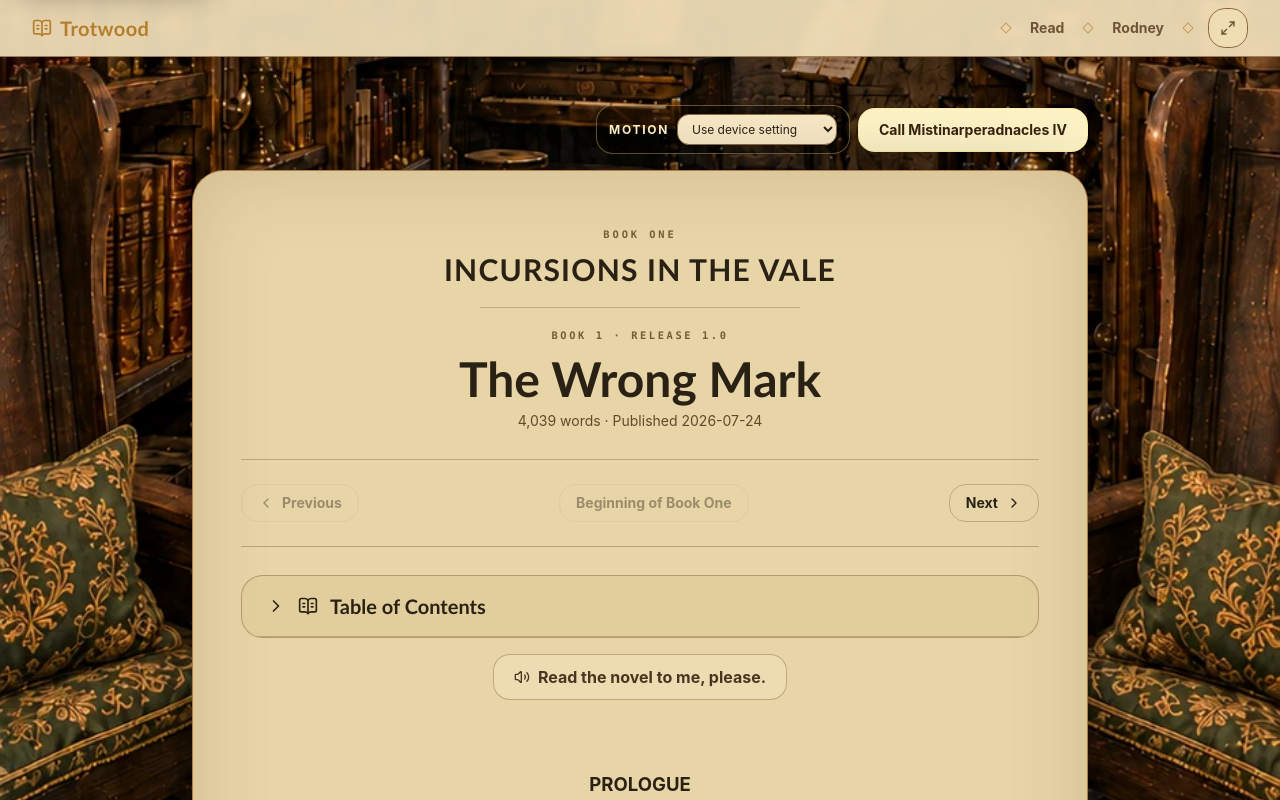
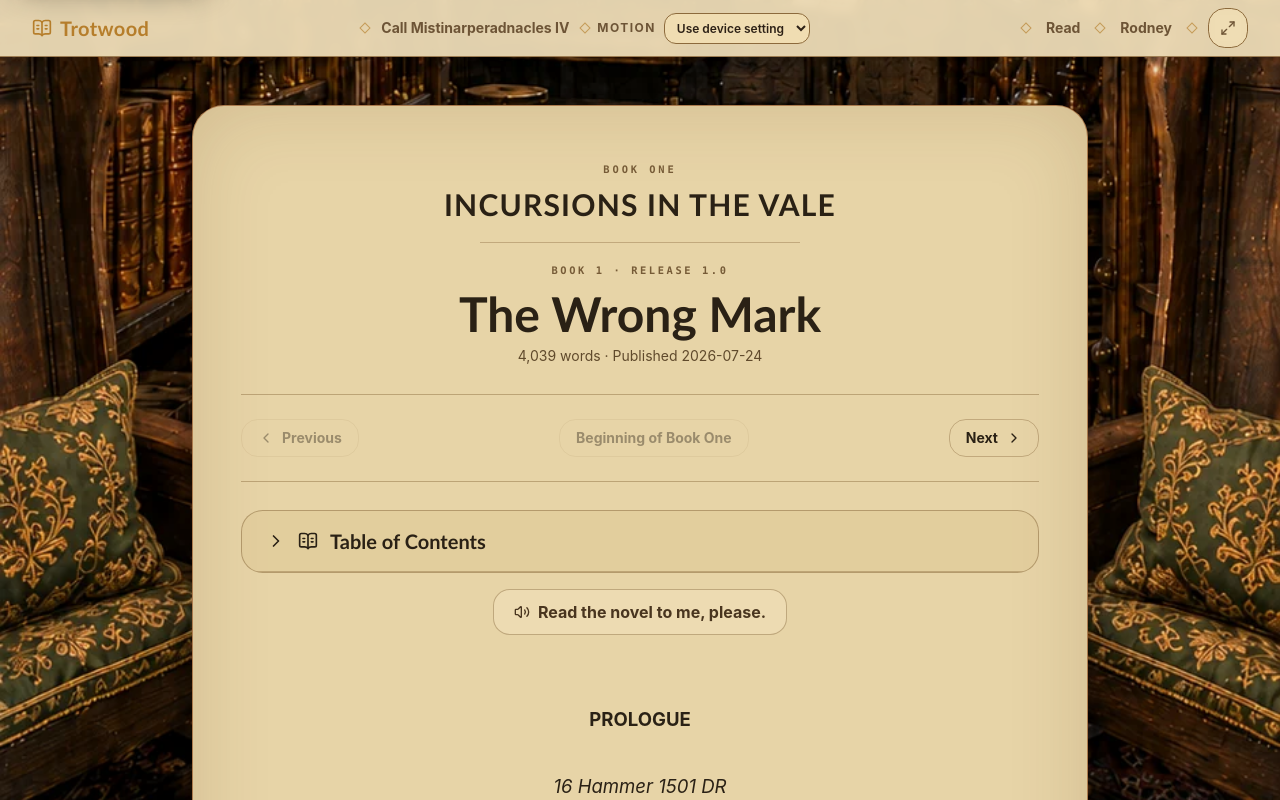
Before and after one commit to ForNextI/TRotW, a Next.js app: page /read/toril/1.0 in a window 1280 px wide. Shown: the top 800 px of the page. Built offline with nearby package versions, Linux system fonts and the light colour scheme.

Commit message:
Build 2.1.014

```diff
--- a/app/read/toril/[releaseId]/page.tsx
+++ b/app/read/toril/[releaseId]/page.tsx
@@ -43,13 +43,9 @@ export default async function ReleasePage({ params }: ReleasePageProps) {
 
   return (
     <div id="top" className="medieval-page medieval-page--read min-h-screen text-stone-100">
-      <TrotwoodHeader active="read" />
+      <TrotwoodHeader active="read" showMistControls />
 
       <main id="main-content" tabIndex={-1} className="px-4 py-8 sm:px-8 sm:py-12">
-        <div className="mx-auto mb-4 flex max-w-4xl justify-end">
-          <Mistinarperadnacles />
-        </div>
-
         <article className="relative z-10 mx-auto max-w-4xl overflow-hidden rounded-[2rem] border border-amber-900/55 bg-[#e7d4a7] px-6 py-10 text-[#2a2115] shadow-[0_35px_90px_rgba(0,0,0,0.55),inset_0_0_80px_rgba(92,58,19,0.16)] sm:px-12 sm:py-14">
           <div className="pointer-events-none absolute inset-0 opacity-20 [background-image:radial-gradient(rgba(77,48,16,0.35)_0.6px,transparent_0.6px)] [background-size:6px_6px]" aria-hidden="true" />
           <div className="relative">
--- a/components/accessibility/motion-preference.tsx
+++ b/components/accessibility/motion-preference.tsx
@@ -124,13 +124,39 @@ export function useMotionPreference() {
   return value
 }
 
-export function MotionSettingsControl({ compact = false }: { compact?: boolean } = {}) {
+export function MotionSettingsControl({
+  compact = false,
+  header = false,
+}: {
+  compact?: boolean
+  header?: boolean
+} = {}) {
   const { preference, reducedMotion, setPreference } = useMotionPreference()
   const status = preference === 'system'
     ? `Device currently ${reducedMotion ? 'reduces motion' : 'allows motion'}`
     : preference === 'reduce'
       ? 'Motion reduced'
       : 'Motion allowed'
+
+  if (header) {
+    return (
+      <label className="inline-flex min-h-9 min-w-0 items-center gap-2 text-muted-foreground">
+        <span className="shrink-0 text-xs font-bold uppercase tracking-[0.12em]">Motion</span>
+        <select
+          name="motionPreference"
+          value={preference}
+          onChange={(event) => setPreference(event.target.value as MotionPreference)}
+          className="min-w-0 max-w-[10.5rem] rounded-lg border border-border bg-background/70 px-2 py-1.5 text-xs font-semibold text-foreground"
+          aria-label="Motion settings"
+        >
+          <option value="system">Use device setting</option>
+          <option value="reduce">Reduce motion</option>
+          <option value="full">Allow motion</option>
+        </select>
+        <span className="sr-only" aria-live="polite">{status}</span>
+      </label>
+    )
+  }
 
   if (compact) {
     return (
--- a/components/read/mistinarperadnacles.tsx
+++ b/components/read/mistinarperadnacles.tsx
@@ -38,7 +38,11 @@ function DragonVisit({ path, legacy, reducedMotion }: { path: FlightPath; legacy
   )
 }
 
-export function Mistinarperadnacles() {
+export function Mistinarperadnacles({
+  placement = 'page',
+}: {
+  placement?: 'page' | 'header'
+} = {}) {
   const { reducedMotion } = useMotionPreference()
   const [visible, setVisible] = useState(false)
   const [path, setPath] = useState<FlightPath>('left-right')
@@ -102,6 +106,24 @@ export function Mistinarperadnacles() {
 
   return (
     <>
+      {placement === 'header' ? (
+        <div className="flex min-w-0 flex-wrap items-center justify-center gap-2 sm:flex-nowrap">
+          <span className="size-2 shrink-0 rotate-45 border border-accent/65" aria-hidden="true" />
+
+          <button
+            type="button"
+            onClick={() => beginVisit(true)}
+            disabled={visible}
+            className="inline-flex min-h-9 items-center whitespace-nowrap px-1 text-xs font-bold text-muted-foreground transition hover:text-foreground focus-visible:outline-none focus-visible:ring-2 focus-visible:ring-ring disabled:cursor-not-allowed disabled:opacity-45 sm:text-sm"
+          >
+            Call Mistinarperadnacles IV
+          </button>
+
+          <span className="size-2 shrink-0 rotate-45 border border-accent/65" aria-hidden="true" />
+
+          <MotionSettingsControl header />
+        </div>
+      ) : (
         <div className="flex flex-wrap items-center justify-end gap-2">
           <MotionSettingsControl compact />
           <button
@@ -113,6 +135,7 @@ export function Mistinarperadnacles() {
             Call Mistinarperadnacles IV
           </button>
         </div>
+      )}
       <p className="sr-only" aria-live="polite">{summonNotice}</p>
       {visible && typeof document !== 'undefined' && createPortal(
         <div key={visitId} className="mistinarperadnacles-flight" role="status" aria-label="Mistinarperadnacles IV is visiting">
--- a/components/showcase/trotwood-header.tsx
+++ b/components/showcase/trotwood-header.tsx
@@ -1,9 +1,11 @@
 import { BookOpenText } from 'lucide-react'
 import Link from 'next/link'
 import { FullscreenToggle } from '@/components/accessibility/fullscreen-toggle'
+import { Mistinarperadnacles } from '@/components/read/mistinarperadnacles'
 
 type TrotwoodHeaderProps = {
   active?: 'read' | 'rodney'
+  showMistControls?: boolean
 }
 
 function navClass() {
@@ -19,23 +21,29 @@ function NavDiamond() {
   )
 }
 
-export function TrotwoodHeader({ active }: TrotwoodHeaderProps) {
+export function TrotwoodHeader({ active, showMistControls = false }: TrotwoodHeaderProps) {
   return (
     <header className="sticky top-0 z-40 border-b border-border/80 bg-background/90 shadow-[0_8px_28px_rgba(0,0,0,0.22)] backdrop-blur-md">
-      <div className="mx-auto flex min-h-14 max-w-7xl items-center gap-2 px-3 sm:gap-3 sm:px-8">
+      <div className="mx-auto grid min-h-14 max-w-7xl grid-cols-[auto_1fr] items-center gap-x-3 gap-y-2 px-3 py-2 sm:px-8 md:grid-cols-[auto_minmax(0,1fr)_auto]">
         <Link
           href="/"
-          className="inline-flex min-h-10 shrink-0 items-center gap-2 rounded-lg font-display font-bold tracking-wide text-accent transition hover:text-primary focus-visible:outline-none focus-visible:ring-2 focus-visible:ring-ring"
+          className="col-start-1 row-start-1 inline-flex min-h-10 shrink-0 items-center gap-2 rounded-lg font-display font-bold tracking-wide text-accent transition hover:text-primary focus-visible:outline-none focus-visible:ring-2 focus-visible:ring-ring"
           aria-label="Trotwood home"
         >
           <BookOpenText className="size-5 shrink-0" aria-hidden="true" />
           <span className="text-base sm:text-xl">Trotwood</span>
         </Link>
 
-        <div className="ml-auto flex shrink-0 items-center gap-3 sm:gap-4">
+        {showMistControls ? (
+          <div className="col-span-2 row-start-2 flex min-w-0 items-center justify-center md:col-span-1 md:col-start-2 md:row-start-1">
+            <Mistinarperadnacles placement="header" />
+          </div>
+        ) : null}
+
+        <div className="col-start-2 row-start-1 ml-auto flex shrink-0 items-center gap-2 sm:gap-3 md:col-start-3">
           <NavDiamond />
 
-          <nav className="flex items-center gap-3 sm:gap-4" aria-label="Trotwood">
+          <nav className="flex items-center gap-2 sm:gap-3" aria-label="Trotwood">
             <Link
               href="/read/toril"
               aria-current={active === 'read' ? 'page' : undefined}
--- a/lib/site/version.ts
+++ b/lib/site/version.ts
@@ -1,2 +1,2 @@
-export const TROTW_VERSION = '2.1.13'
-export const TROTW_RELEASE_LABEL = 'TROTW 2.1.013'
+export const TROTW_VERSION = '2.1.14'
+export const TROTW_RELEASE_LABEL = 'TROTW 2.1.014'
--- a/package.json
+++ b/package.json
@@ -1,6 +1,6 @@
 {
   "name": "trotw",
-  "version": "2.1.13",
+  "version": "2.1.14",
   "private": true,
   "scripts": {
     "dev": "next dev",
```
Also changed, not shown: scripts/validate-trotw.mts, scripts/validate-version.mts. Lines whose indentation alone changed are shown as unchanged.
